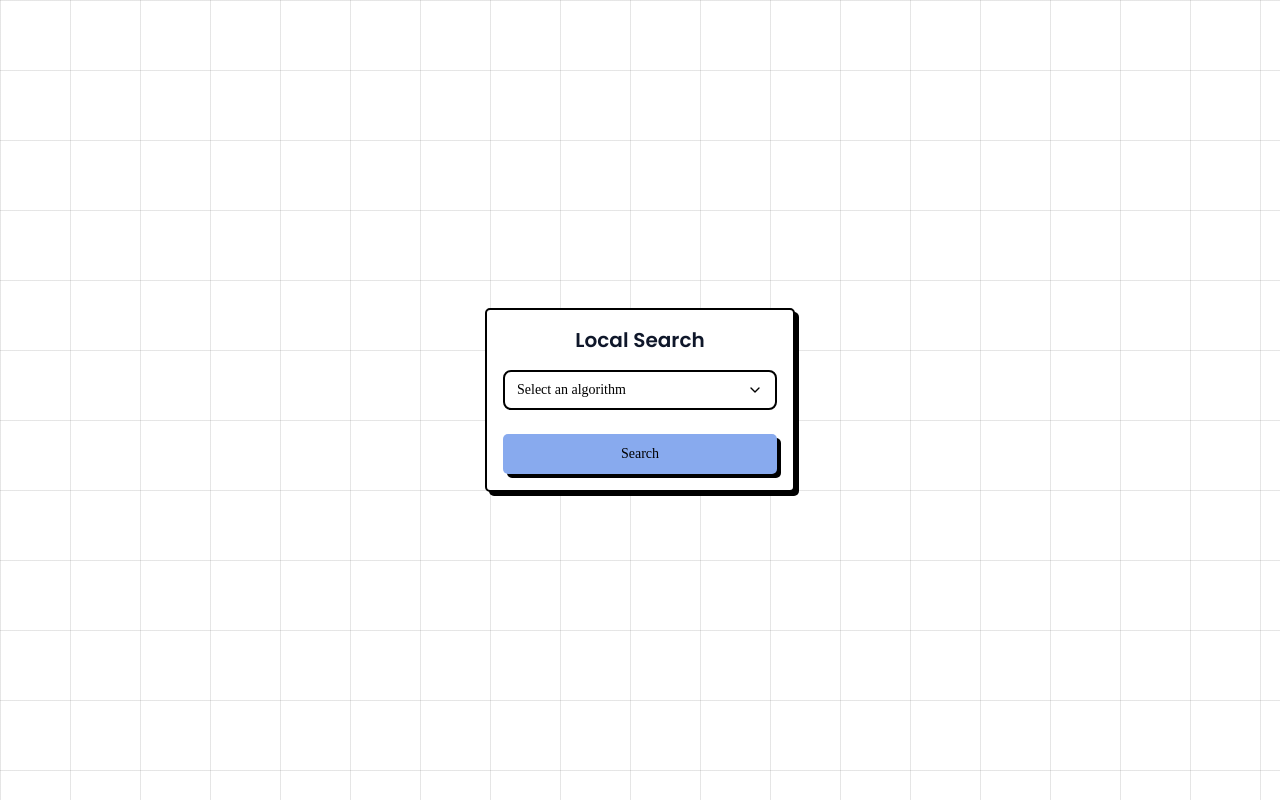
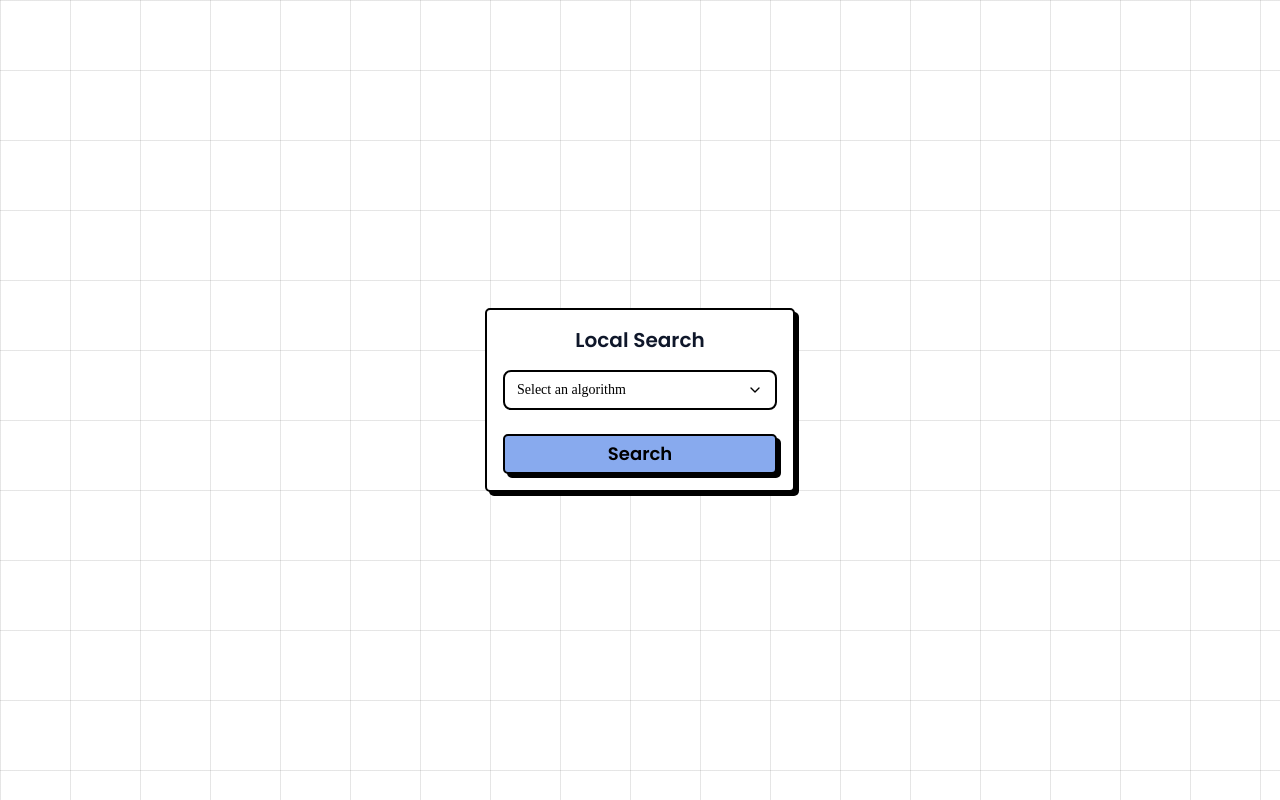
Before and after one commit to ninoaddict/AI-local-search, a React (Create React App) app in the folder src/clients/: page / in a window 1280 px wide. Built offline with nearby package versions, Linux system fonts and the light colour scheme.

Commit message:
feat: loading when searching
Co-Authored-By: BertoRichardo <130728459+BertoRichardo@users.noreply.github.com>

```diff
--- a/src/clients/src/App.tsx
+++ b/src/clients/src/App.tsx
@@ -10,7 +10,7 @@
 
 const App = () => {
   const [responseData, setResponseData] = useState<ApiResponse | null>(null);
-
+  const [isSearching, setIsSearching] = useState<boolean>(false);
   const handleResponseData = (data: ApiResponse) => {
     console.log(data);
     setResponseData(data);
@@ -19,15 +19,21 @@
   return (
     <div
       className={`${
-        responseData ? "py-4" : "h-screen"
+        responseData && !isSearching ? "py-4" : "h-screen"
       } flex justify-center items-center  bg-[linear-gradient(to_right,#80808033_1px,transparent_1px),linear-gradient(to_bottom,#80808033_1px,transparent_1px)] bg-[size:70px_70px]`}
     >
       <div className={`flex flex-col w-full items-center justify-center`}>
-        <AlgorithmSelection onSearch={handleResponseData} />
-
+        <AlgorithmSelection
+          onSearch={handleResponseData}
+          onSearching={setIsSearching}
+          isSearching={isSearching}
+        />
         {/* Render response data berdasarkan tipe */}
-        {responseData && (
-          <div className="p-4 mt-4 rounded-lg">
+        {responseData && !isSearching && (
+          <div
+            className="p-4 mt-4 rounded-lg"
+            key={isSearching ? "Searching" : "Not Search"}
+          >
             {"initialPopulation" in responseData && (
               <>
                 <ResultDetail
--- a/src/clients/src/components/algorithm-selection.tsx
+++ b/src/clients/src/components/algorithm-selection.tsx
@@ -10,6 +10,7 @@
 } from "./ui/select";
 import { Button } from "./ui/button";
 import Input from "./ui/input";
+import Loading from "./loading";
 
 const algorithms = [
   { value: "Hill-Climbing", endpoint: "/steepest" },
@@ -37,10 +38,14 @@
 
 interface AlgorithmSelectionProps {
   onSearch: (data: any) => void; // TODO: Define more specific type if available
+  onSearching: (data: boolean) => void;
+  isSearching: boolean;
 }
 
 export default function AlgorithmSelection({
   onSearch,
+  onSearching,
+  isSearching,
 }: AlgorithmSelectionProps) {
   const [selectedAlgorithm, setSelectedAlgorithm] = useState<string>(
     algorithms[0].value
@@ -51,7 +56,6 @@
   );
 
   const handleAlgorithmChange = (value: string) => {
-    console.log("HANDLE CHANGE");
     const selectedAlg = algorithms.find((alg) => alg.value === value);
     setSelectedAlgorithm(value);
     setInputValues(selectedAlg?.inputs ? selectedAlg.inputs.map(() => "") : []);
@@ -63,6 +67,7 @@
       (alg) => alg.value === selectedAlgorithm
     );
     if (!currentAlgorithm) return;
+    onSearching(true);
 
     const url = new URL(`http://localhost:8080${currentAlgorithm.endpoint}`);
     if (currentAlgorithm.inputs) {
@@ -84,6 +89,7 @@
       console.error("API call error:", error);
       onSearch(null);
     }
+    onSearching(false);
   };
 
   const currentAlgorithm = algorithms.find(
@@ -93,7 +99,6 @@
   return (
     <div className="bg-white max-w-md min-w-[310px] p-4 border-black border-2 shadow-black rounded-[5px] shadow-light dark:shadow-dark">
       <h2 className="mb-4 text-xl text-center font-bold">Local Search</h2>
-
       <Select onValueChange={handleAlgorithmChange}>
         <SelectTrigger className="rounded-lg border-black">
           <SelectValue placeholder="Select an algorithm" />
@@ -141,10 +146,11 @@
       </div>
 
       <Button
-        className="mt-2 w-full bg-main border-none rounded-[5px] shadow-light dark:shadow-dark hover:border-solid hover:border-black hover:translate-x-boxShadowX hover:translate-y-boxShadowY hover:shadow-none dark:hover:shadow-none"
+        className="mt-2 w-full text-lg font-poppinsSemiBold  border-black bg-main border-2 rounded-[5px] shadow-light dark:shadow-dark hover:border-solid hover:border-black hover:translate-x-boxShadowX hover:translate-y-boxShadowY hover:shadow-none dark:hover:shadow-none"
         onClick={handleSearch}
+        disabled={isSearching}
       >
-        Search
+        {isSearching ? <Loading /> : "Search"}
       </Button>
     </div>
   );
--- /dev/null
+++ b/src/clients/src/components/loading.tsx
@@ -0,0 +1,23 @@
+export default function Loading() {
+  return (
+    <div role="status">
+      <svg
+        aria-hidden="true"
+        className="w-8 h-8 text-gray-200 animate-spin dark:text-gray-600 fill-blue-600"
+        viewBox="0 0 100 101"
+        fill="none"
+        xmlns="http://www.w3.org/2000/svg"
+      >
+        <path
+          d="M100 50.5908C100 78.2051 77.6142 100.591 50 100.591C22.3858 100.591 0 78.2051 0 50.5908C0 22.9766 22.3858 0.59082 50 0.59082C77.6142 0.59082 100 22.9766 100 50.5908ZM9.08144 50.5908C9.08144 73.1895 27.4013 91.5094 50 91.5094C72.5987 91.5094 90.9186 73.1895 90.9186 50.5908C90.9186 27.9921 72.5987 9.67226 50 9.67226C27.4013 9.67226 9.08144 27.9921 9.08144 50.5908Z"
+          fill="currentColor"
+        />
+        <path
+          d="M93.9676 39.0409C96.393 38.4038 97.8624 35.9116 97.0079 33.5539C95.2932 28.8227 92.871 24.3692 89.8167 20.348C85.8452 15.1192 80.8826 10.7238 75.2124 7.41289C69.5422 4.10194 63.2754 1.94025 56.7698 1.05124C51.7666 0.367541 46.6976 0.446843 41.7345 1.27873C39.2613 1.69328 37.813 4.19778 38.4501 6.62326C39.0873 9.04874 41.5694 10.4717 44.0505 10.1071C47.8511 9.54855 51.7191 9.52689 55.5402 10.0491C60.8642 10.7766 65.9928 12.5457 70.6331 15.2552C75.2735 17.9648 79.3347 21.5619 82.5849 25.841C84.9175 28.9121 86.7997 32.2913 88.1811 35.8758C89.083 38.2158 91.5421 39.6781 93.9676 39.0409Z"
+          fill="currentFill"
+        />
+      </svg>
+      <span className="sr-only">Loading...</span>
+    </div>
+  );
+}
```
